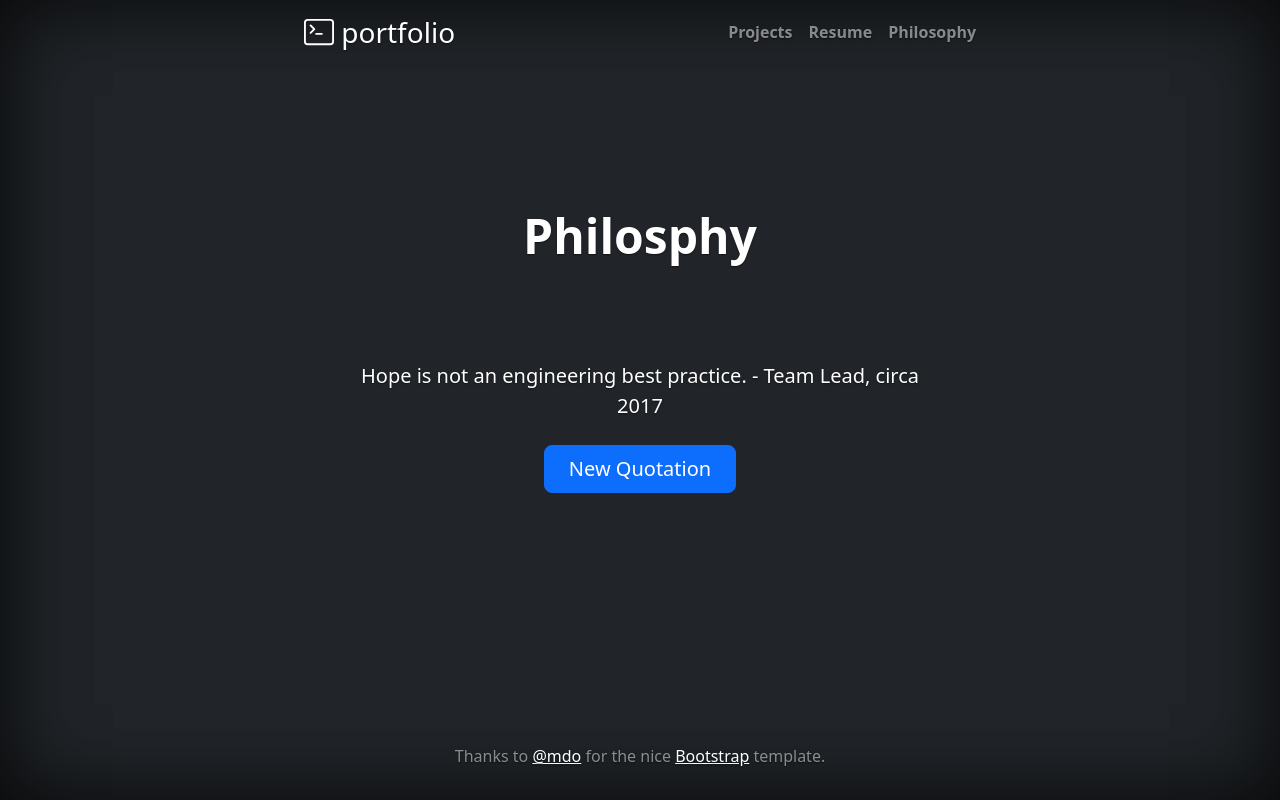
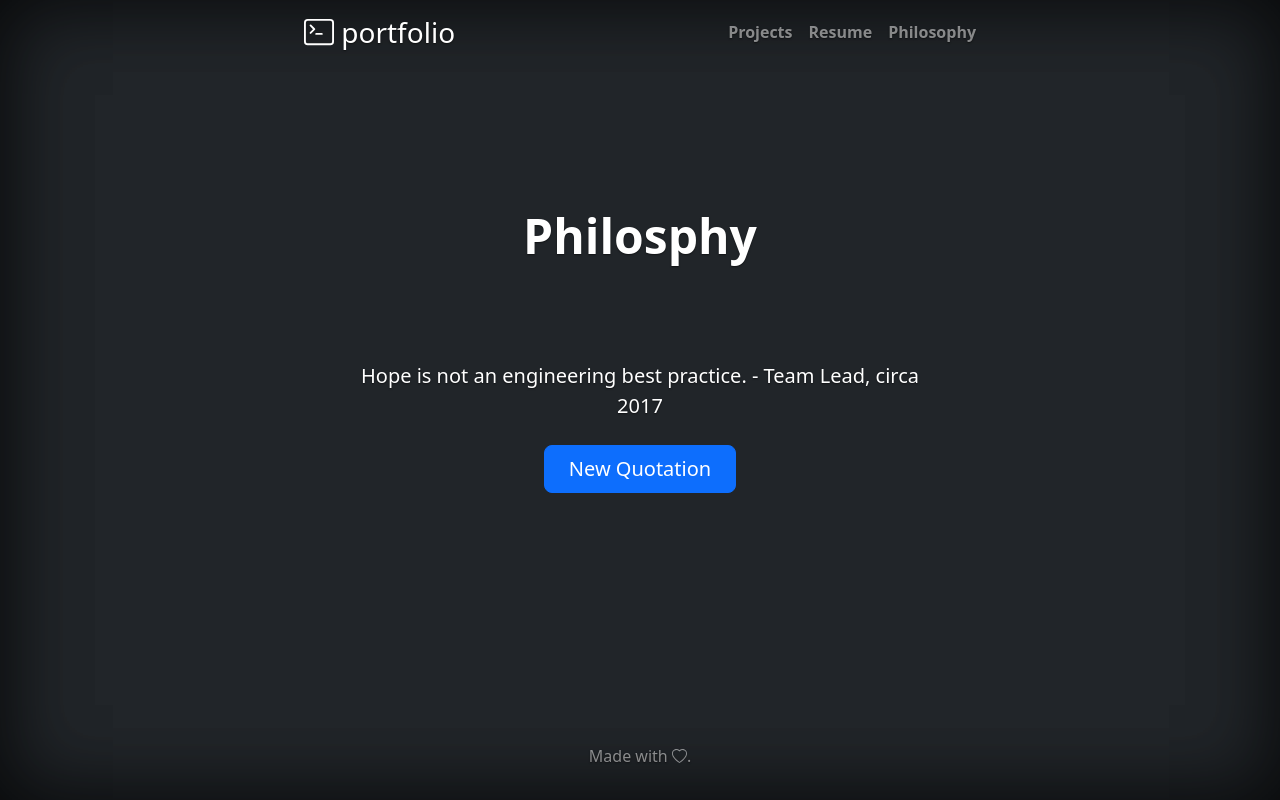
Before and after one commit to brandon-foster/resume_react_server, a React (Create React App) app in the folder client/: page /philosophy in a window 1280 px wide. Built offline with nearby package versions, Linux system fonts and the light colour scheme.

Commit message:
Made with heart

```diff
--- /dev/null
+++ b/client/src/icon-html/IconHeart.js
@@ -0,0 +1,7 @@
+export const IconHeart = () => {
+  return (
+    <svg style={{height: '15px', width: '15px'}} xmlns='http://www.w3.org/2000/svg' fill='currentColor' className='bi bi-heart' viewBox='0 0 16 16'>
+      <path d='m8 2.748-.717-.737C5.6.281 2.514.878 1.4 3.053c-.523 1.023-.641 2.5.314 4.385.92 1.815 2.834 3.989 6.286 6.357 3.452-2.368 5.365-4.542 6.286-6.357.955-1.886.838-3.362.314-4.385C13.486.878 10.4.28 8.717 2.01L8 2.748zM8 15C-7.333 4.868 3.279-3.04 7.824 1.143c.06.055.119.112.176.171a3.12 3.12 0 0 1 .176-.17C12.72-3.042 23.333 4.867 8 15z' />
+    </svg>
+  );
+};
--- a/client/src/icon-html/IconTerminal.js
+++ b/client/src/icon-html/IconTerminal.js
@@ -1,8 +1,8 @@
 export const IconTerminal = () => {
   return (
-    <svg style={{height: '30px', width: '30px'}} xmlns="http://www.w3.org/2000/svg" width="16" height="16" fill="currentColor" className="bi bi-terminal" viewBox="0 0 16 16">
-      <path d="M6 9a.5.5 0 0 1 .5-.5h3a.5.5 0 0 1 0 1h-3A.5.5 0 0 1 6 9zM3.854 4.146a.5.5 0 1 0-.708.708L4.793 6.5 3.146 8.146a.5.5 0 1 0 .708.708l2-2a.5.5 0 0 0 0-.708l-2-2z" />
-      <path d="M2 1a2 2 0 0 0-2 2v10a2 2 0 0 0 2 2h12a2 2 0 0 0 2-2V3a2 2 0 0 0-2-2H2zm12 1a1 1 0 0 1 1 1v10a1 1 0 0 1-1 1H2a1 1 0 0 1-1-1V3a1 1 0 0 1 1-1h12z" />
+    <svg style={{height: '30px', width: '30px'}} xmlns='http://www.w3.org/2000/svg' fill='currentColor' className='bi bi-terminal' viewBox='0 0 16 16'>
+      <path d='M6 9a.5.5 0 0 1 .5-.5h3a.5.5 0 0 1 0 1h-3A.5.5 0 0 1 6 9zM3.854 4.146a.5.5 0 1 0-.708.708L4.793 6.5 3.146 8.146a.5.5 0 1 0 .708.708l2-2a.5.5 0 0 0 0-.708l-2-2z' />
+      <path d='M2 1a2 2 0 0 0-2 2v10a2 2 0 0 0 2 2h12a2 2 0 0 0 2-2V3a2 2 0 0 0-2-2H2zm12 1a1 1 0 0 1 1 1v10a1 1 0 0 1-1 1H2a1 1 0 0 1-1-1V3a1 1 0 0 1 1-1h12z' />
     </svg>
   );
 }
--- a/client/src/layout/Layout.js
+++ b/client/src/layout/Layout.js
@@ -1,6 +1,7 @@
 import { Outlet, Link } from "react-router-dom";
 
 import { IconTerminal } from '../icon-html/IconTerminal';
+import { IconHeart } from '../icon-html/IconHeart';
 
 export const Layout = () => {
   return (
@@ -24,7 +25,7 @@ export const Layout = () => {
           <Outlet />
         </main>
         <footer className="mt-auto text-white-50">
-          <p>Thanks to <a href="https://twitter.com/mdo" className="text-white">@mdo</a> for the nice <a href="https://getbootstrap.com/" className="text-white">Bootstrap</a> template.</p>
+          <p>Made with <IconHeart></IconHeart>.</p>
         </footer>
       </div>
     </div>
```
